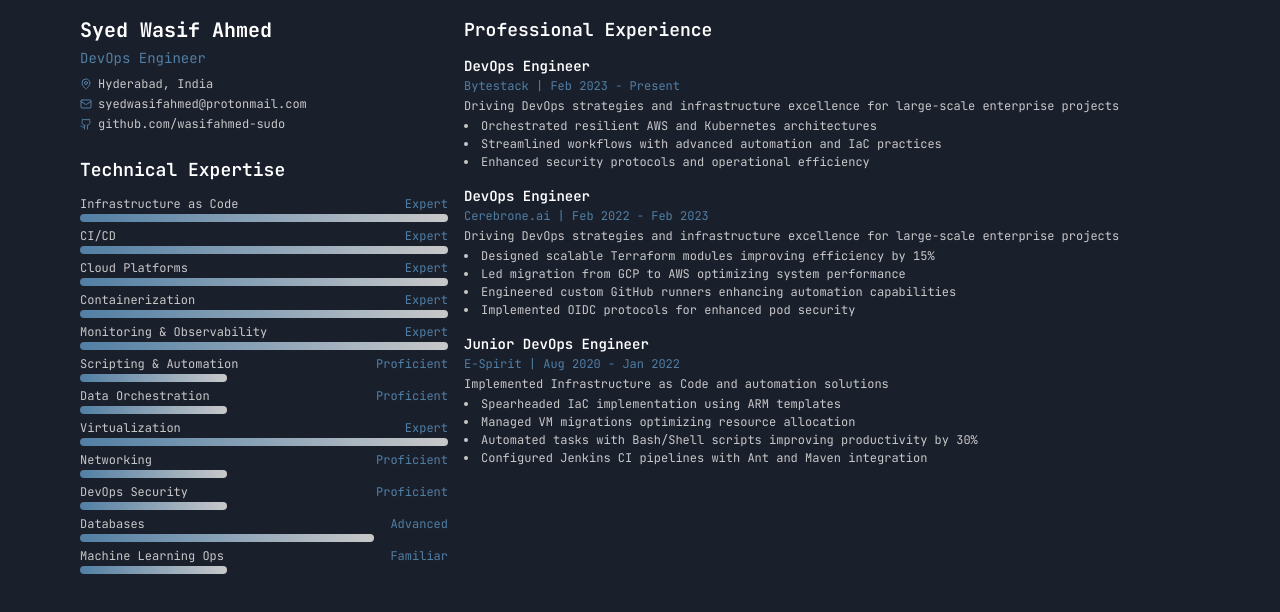
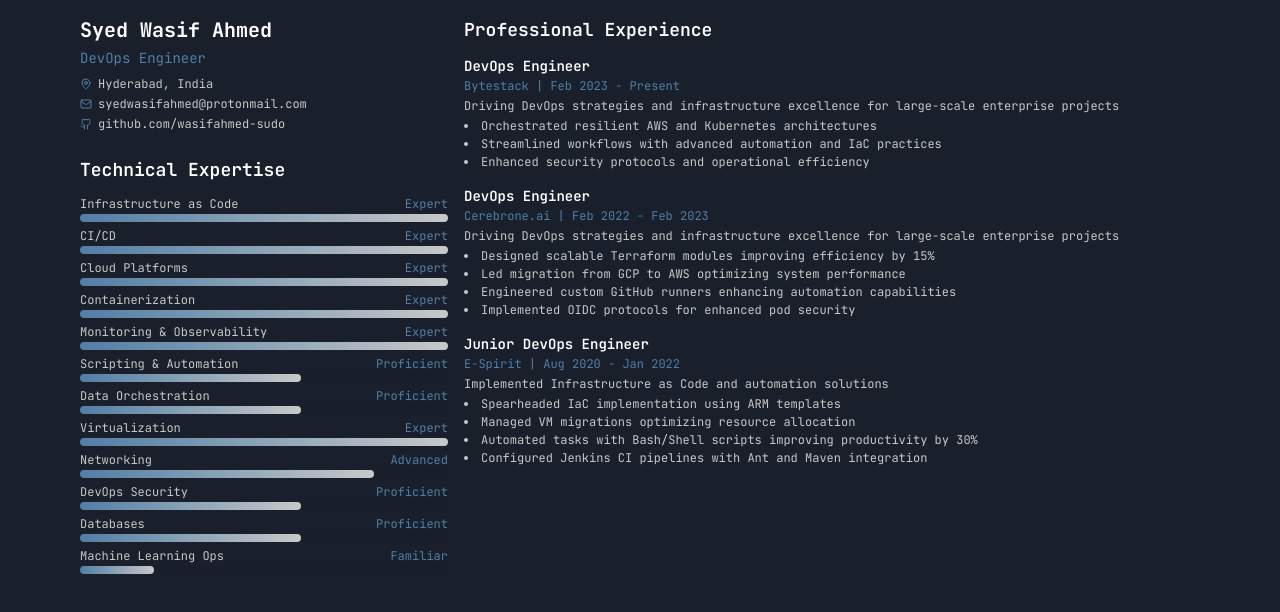
Before and after one commit to wasifahmed-sudo/playful-creations, a React (Vite) app: page / in a window 1280 px wide. Shown: the top 612 px of the page. Built offline with nearby package versions, Linux system fonts and the light colour scheme.

Commit message:
Update skill levels for Database and Networking
Changed the skill level of "Databases" to "Proficient" and "Networking" to "Advanced". Adjusted the proficiency bar for "Proficient" to visually differentiate it from the "Familiar" bar.
[skip gpt_engineer]

```diff
--- a/src/components/SkillBar.tsx
+++ b/src/components/SkillBar.tsx
@@ -1,6 +1,6 @@
 interface SkillBarProps {
   name: string;
-  level: "Expert" | "Advanced" | "Intermediate";
+  level: "Expert" | "Advanced" | "Intermediate" | "Proficient" | "Familiar";
 }
 
 const SkillBar = ({ name, level }: SkillBarProps) => {
@@ -10,8 +10,12 @@ const SkillBar = ({ name, level }: SkillBarProps) => {
         return "w-full";
       case "Advanced":
         return "w-4/5";
+      case "Proficient":
+        return "w-3/5";
       case "Intermediate":
-        return "w-3/5";
+        return "w-2/5";
+      case "Familiar":
+        return "w-1/5";
       default:
         return "w-2/5";
     }
--- a/src/pages/Index.tsx
+++ b/src/pages/Index.tsx
@@ -19,9 +19,9 @@ const Index = () => {
               <SkillBar name="Scripting & Automation" level="Proficient" />
               <SkillBar name="Data Orchestration" level="Proficient" />
               <SkillBar name="Virtualization" level="Expert" />
-              <SkillBar name="Networking" level="Proficient" />
+              <SkillBar name="Networking" level="Advanced" />
               <SkillBar name="DevOps Security" level="Proficient" />
-              <SkillBar name="Databases" level="Advanced" />
+              <SkillBar name="Databases" level="Proficient" />
               <SkillBar name="Machine Learning Ops" level="Familiar" />
             </div>
           </section>
```
